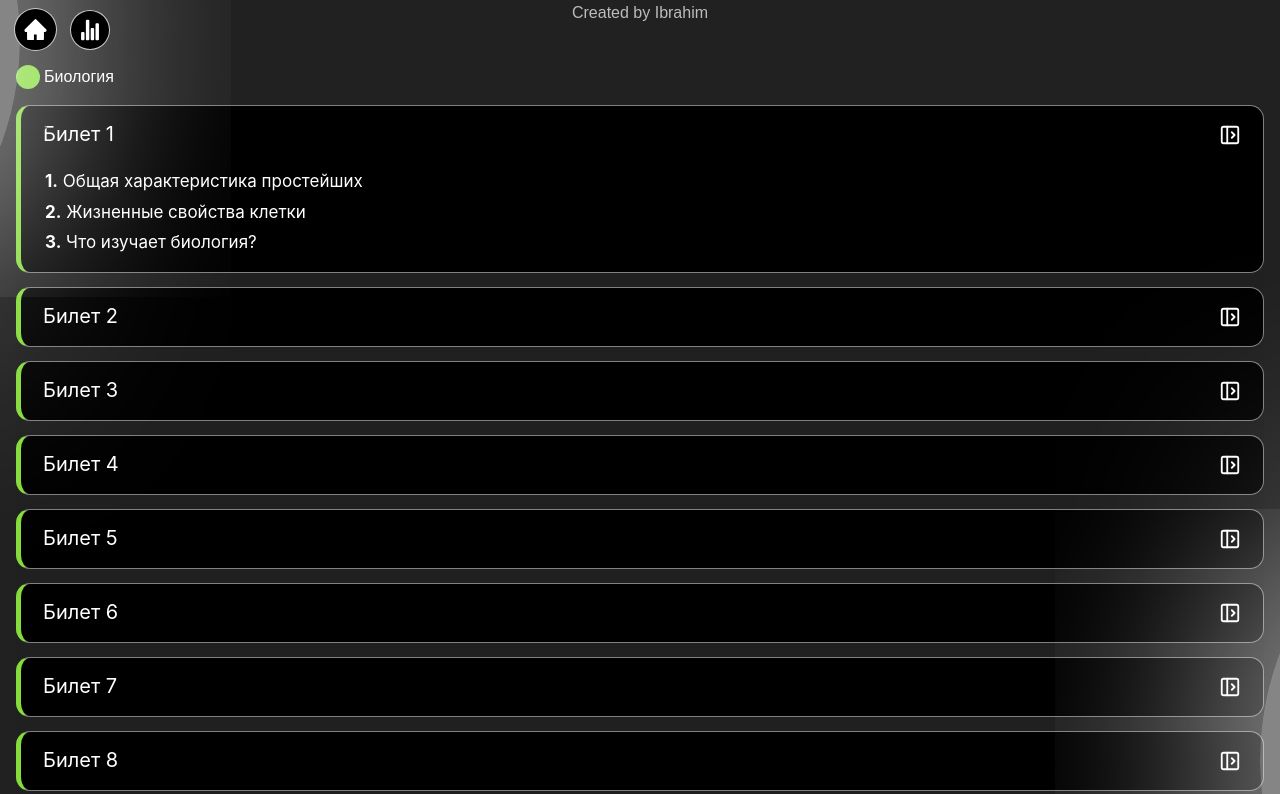
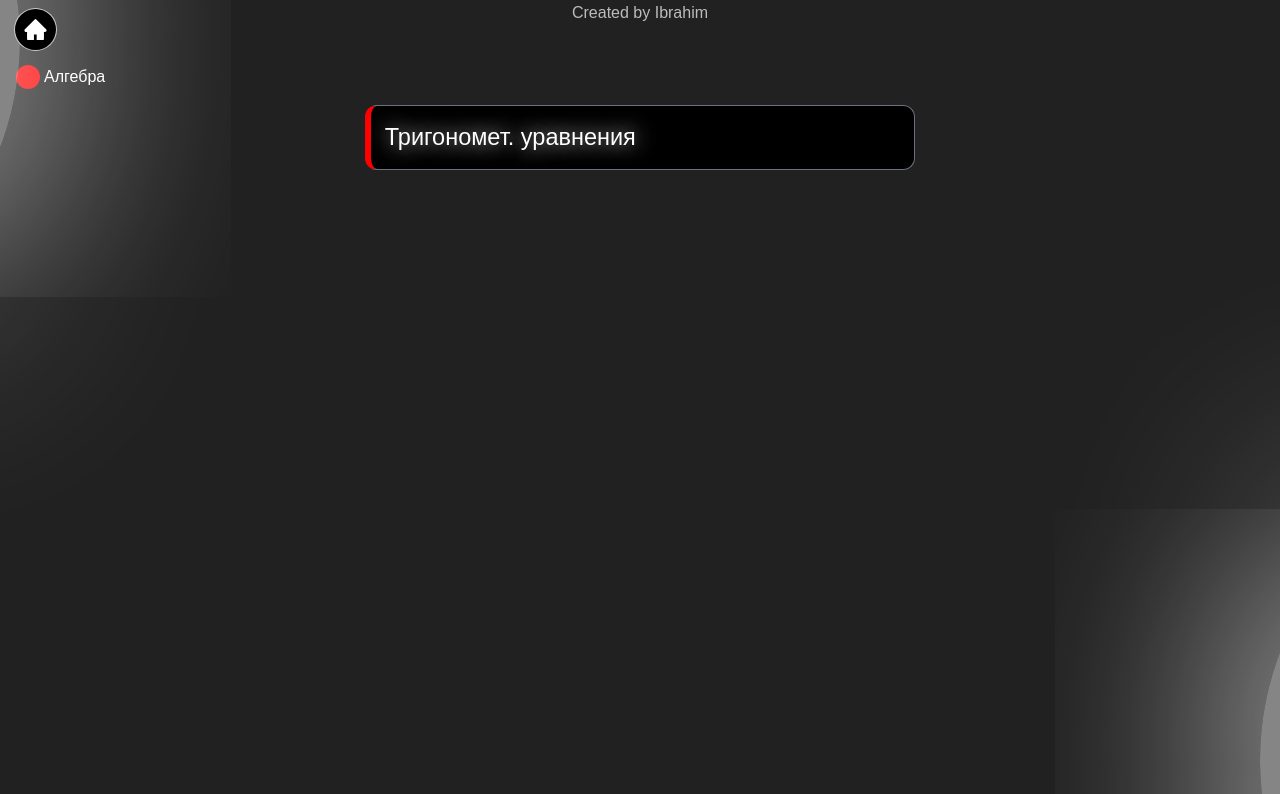
Before and after one commit to i8Rahi1m/exam-help, a Next.js app: page /math in a window 1280 px wide. Shown: the top 794 px of the page. Built offline with nearby package versions, Linux system fonts and the light colour scheme.

Commit message:
mathtasks

```diff
--- /dev/null
+++ b/app/math/[id]/page.tsx
@@ -0,0 +1,80 @@
+"use client";
+
+import { useParams } from "next/navigation";
+import { Math as mathData } from "@/database/math";
+import { HomeLink } from "@/components/homeLink/ui";
+import { useState } from "react";
+
+export default function MathTaskPage() {
+  const params = useParams();
+  const id = parseInt(params?.id as string);
+
+  const category = mathData[0];
+  const theme = category.themes.find((t) => t.id === id);
+
+  const [videoStart, setVideoStart] = useState<number | null>(null);
+
+  if (!theme) {
+    return (
+      <div className="p-6 text-center text-red-500">
+        <HomeLink />
+        <p>Задача не найдена.</p>
+      </div>
+    );
+  }
+
+  const videoUrl = `https://www.youtube.com/embed/${theme.video}${videoStart !== null ? `?start=${videoStart}&autoplay=1` : ""}`;
+
+  return (
+    <div className="p-6 px-4 max-w-4xl mx-auto space-y-6">
+      <HomeLink />
+      <h1 className="text-2xl font-bold flex items-center">
+        <span
+          className="bg-black w-fit p-2 rounded-2xl border-[1px] text-[19px] mr-2"
+          style={{ borderColor: category.color }}
+        >
+          {category.title.toUpperCase()}
+        </span>
+        -
+        <span className="ml-2.5">{theme.theme}</span>
+      </h1>
+
+      <div className="bg-[#3c3c3c99] p-4 rounded-3xl border-[1px] border-[#8080806a]">
+        <h2 className="text-lg font-semibold">Задачи:</h2>
+        {theme.tasks.map((el) => (
+          <div key={el.id} className="flex items-center justify-between py-1">
+            <p className="text-[23px] px-1.5 rounded-lg bg-[#444] text-white">{el.task}</p>
+            {el.time !== undefined && (
+              <button
+                onClick={() => setVideoStart(el.time)}
+                className="pl-3 pr-2.5 py-1 rounded-lg bg-[#444] text-white hover:bg-[#666] ml-4 transition"
+              >
+                ▶
+              </button>
+            )}
+          </div>
+        ))}
+      </div>
+
+      {theme.video && (
+        <div>
+          <h2 className="text-lg font-medium bg-[#323232d9] border-[1px] border-[#8080806a] border-b-0 rounded-t-2xl p-1.5 px-4 text-[23px]">
+            Видео
+          </h2>
+          <div className="bg-black rounded-b-2xl border-[1px] border-[#808080a0] border-t-0 aspect-video">
+            <iframe
+              key={videoUrl} // force iframe to reload when videoUrl changes
+              className="w-full h-full rounded-b-2xl"
+              src={videoUrl}
+              title="YouTube video player"
+              frameBorder="0"
+              allow="accelerometer; autoplay; clipboard-write; encrypted-media; gyroscope; picture-in-picture; web-share"
+              referrerPolicy="strict-origin-when-cross-origin"
+              allowFullScreen
+            ></iframe>
+          </div>
+        </div>
+      )}
+    </div>
+  );
+}
--- /dev/null
+++ b/app/math/page.tsx
@@ -0,0 +1,22 @@
+'use client';
+
+import { HomeLink } from "@/components/homeLink/ui";
+import { IoStatsChart } from "react-icons/io5";
+import CollapseSection from "@/entities/collapseSection/ui";
+import { Designation } from "@/entities/designation/ui";
+import { useParams } from 'next/navigation';
+import Link from "next/link";
+import MathSection from "@/entities/mathSection/ui";
+
+export default function TicketStacks() {
+  const params = useParams();
+  const key = params?.title as string;
+
+  return (
+    <div className="">
+      <HomeLink/>
+      <Designation/>
+      <MathSection/>
+    </div>
+  );
+}
--- a/app/page.tsx
+++ b/app/page.tsx
@@ -1,3 +1,4 @@
+import { Math } from "@/database/math";
 import { Tickets } from "@/database/tickets";
 import Link from "next/link";
 
@@ -5,6 +6,16 @@ export default function Home() {
   return (
     <div className="flex flex-wrap p-4 justify-between md:justify-normal md:space-x-5.5 space-y-5.5 md:px-[135px]">
       {Tickets.map((el) => (
+        <Link
+          href={`tickets/${el.key}`}
+          key={el.key}
+          className="transition-[0.7s] flex justify-center items-center bg-[black] w-full h-[40vw] rounded-2xl text-[25px] md:w-[200px] md:h-[200px] hover:bg-[#1d1d1d] hover:text-[24px] hover:scale-105"
+          style={{ border: `2px solid ${el.color}` }}
+        >
+          {el.title}
+        </Link>
+      ))}
+      {Math.map((el) => (
         <Link
           href={`/${el.key}`}
           key={el.key}
--- /dev/null
+++ b/database/math.ts
@@ -0,0 +1,41 @@
+export const Math = [
+    {
+      key: "math",
+      title: "Алгебра",
+      color: "red",
+      themes: [
+        {
+          id: 1,
+          theme: "Тригономет. уравнения",
+          tasks: [
+            {
+              id: 1,
+              task: "2sin²x + 3cosx = 0",
+              time: 9
+            },
+            {
+              id: 2,
+              task: "tgx = ctgx",
+              time: 155
+            },
+            {
+              id: 3,
+              task: "cos2x + cos²x + sinx*cosx = 0",
+              time: 243
+            },
+            {
+              id: 4,
+              task: "sin3x + cos3x = √2",
+              time: 384
+            },
+            {
+              id: 5,
+              task: "sin²x - cos²x = cos4x",
+              time: 635
+            },
+          ],
+          video: "kXOSk0COevA",
+        },
+      ],
+    },
+  ];
--- a/entities/collapseSection/ui.tsx
+++ b/entities/collapseSection/ui.tsx
@@ -38,7 +38,7 @@ const CollapseSection: React.FC = () => {
   };
 
   const handleNavigation = (id: number, title: string) => {
-    router.push(`/${title}/${id}`);
+    router.push(`/tickets/${title}/${id}`);
   };
 
   const items: CollapseProps['items'] = Tickets[0].ticks.map((tick) => ({
@@ -73,9 +73,6 @@ const CollapseSection: React.FC = () => {
       <Collapse
         bordered={false}
         defaultActiveKey={['1']}
-        expandIcon={({ isActive }) => (
-          <CaretRightOutlined rotate={isActive ? 90 : 0} />
-        )}
         items={items}
       />
     </section>
--- a/entities/designation/ui.tsx
+++ b/entities/designation/ui.tsx
@@ -1,17 +1,33 @@
-"use client"
+"use client";
 
-import { Tickets } from "@/database/tickets"
-import { useEffect } from "react"
+import { Tickets } from "@/database/tickets";
+import { Math } from "@/database/math";
+import { useParams } from "next/navigation";
+import { useEffect, useState } from "react";
 
 export const Designation = () => {
-    return(
-        <section>
-            {Tickets.map(el=>(
-                <div className="flex px-4 pt-[40px]">
-                    <span key={el.key} className="p-3 mr-1 rounded-2xl" style={{backgroundColor: el.color}}></span>
-                    <p>{el.title}</p>
-                </div>
-            ))}
-        </section>
-    )
-}
+  const params = useParams();
+  const key = params?.title as string;
+
+  const [data, setData] = useState<{ key: string; color: string; title: string }[]>([]);
+
+  useEffect(() => {
+    const ticketMatch = Tickets.find((el) => el.key === key);
+    if (ticketMatch) {
+      setData(Tickets);
+    } else {
+      setData(Math);
+    }
+  }, [key]);
+
+  return (
+    <section>
+      {data.map((el) => (
+        <div key={el.key} className="flex px-4 pt-[40px]">
+          <span className="p-3 mr-1 rounded-2xl" style={{ backgroundColor: el.color }}></span>
+          <p>{el.title}</p>
+        </div>
+      ))}
+    </section>
+  );
+};
--- a/entities/diagram/ui.tsx
+++ b/entities/diagram/ui.tsx
@@ -1,4 +1,4 @@
-'use client';
+"use client";
 
 import {
   BarChart,
@@ -9,42 +9,43 @@ import {
   Tooltip,
   Legend,
   ResponsiveContainer,
-} from 'recharts';
-import { useParams } from 'next/navigation';
-import { Tickets } from '@/database/tickets';
-import { useEffect, useState } from 'react';
+} from "recharts";
+import { useParams } from "next/navigation";
+import { Tickets } from "@/database/tickets";
+import { useEffect, useState } from "react";
 
 export const Diagram = () => {
   const params = useParams();
   const key = params?.title as string;
-  const category = Tickets.find(ticket => ticket.key === key);
+  const category = Tickets.find((ticket) => ticket.key === key);
 
   const [even, setEven] = useState(0);
   const [odd, setOdd] = useState(0);
 
   useEffect(() => {
-    let evenCount = 0;
-    let oddCount = 0;
+    let evenDiffSum = 0;
+    let oddDiffSum = 0;
 
     if (category?.ticks) {
-      category.ticks.forEach((tick: { diff: number }) => {
-        if (tick.diff % 2 === 0) {
-          evenCount++;
+      category.ticks.forEach((tick: { id: number; diff: number }) => {
+        if (tick.id % 2 === 0) {
+          evenDiffSum += tick.diff;
         } else {
-          oddCount++;
+          oddDiffSum += tick.diff;
         }
       });
     }
 
-    sessionStorage.setItem('evenCount', evenCount.toString());
-    sessionStorage.setItem('oddCount', oddCount.toString());
-    setEven(evenCount);
-    setOdd(oddCount);
+    sessionStorage.setItem("evenCount", evenDiffSum.toString());
+    sessionStorage.setItem("oddCount", oddDiffSum.toString());
+    setEven(evenDiffSum);
+    setOdd(oddDiffSum);
   }, [category]);
+
 
   const data = [
     {
-      name: '',
+      name: "",
       Четные: even,
       Нечетные: odd,
     },
--- /dev/null
+++ b/entities/mathSection/ui.tsx
@@ -0,0 +1,30 @@
+"use client";
+
+import React from "react";
+import { Math as mathData } from "@/database/math";
+import Link from "next/link";
+
+const MathSection: React.FC = () => {
+  const selectedSection = mathData[0]; // или найти нужную секцию по ключу
+
+  return (
+    <section className="p-4 flex flex-col items-center">
+      {selectedSection.themes.map((el) => (
+        <Link
+          key={el.id}
+          href={`/math/${el.id}`}
+          className="transition duration-200 p-3.5 md:w-[43vw] w-full pr-0 flex justify-between h-[65px] items-center bg-black rounded-xl border border-gray-500 border-l-[6px] border-l-[red] hover:bg-[#000000ab] hover:shadow-[0_0_10px_gray] hover:scale-[1.02]"
+        >
+          <span
+            style={{ textShadow: "0 0 20px #dedede" }}
+            className="text-white text-[23.5px]"
+          >
+            {el.theme}
+          </span>
+        </Link>
+      ))}
+    </section>
+  );
+};
+
+export default MathSection;
--- a/entities/ticketsStatistic/ui.tsx
+++ b/entities/ticketsStatistic/ui.tsx
@@ -10,12 +10,13 @@ const TicketsStatistic: React.FC = () => {
 
   return (
     <section className="p-4 mt-[35px]">
-      <div className="flex gap-6 justify-between">
+      <div className="flex justify-between">
         <div className="flex flex-col gap-3">
           {oddTicks.map((el) => (
             <Link
-              href={`/${Tickets[0].key}/${el.id}`}
-              className="transition-[0.5s] p-3.5 pr-0 flex justify-between h-[65px] items-center bg-black rounded-xl border-[1px] border-[gray] border-l-[6px] border-l-[#B0C4DE] hover:bg-[#000000ab] hover:shadow-[0px_0px_10px_gray] hover:scale-[1.02]"
+              key={el.id}
+              href={`/tickets/${Tickets[0].key}/${el.id}`}
+              className="transition-[0.5s] p-3.5 w-[43vw] pr-0 flex justify-between h-[65px] items-center bg-black rounded-xl border-[1px] border-[gray] border-l-[6px] border-l-[#B0C4DE] hover:bg-[#000000ab] hover:shadow-[0px_0px_10px_gray] hover:scale-[1.02]"
             >
               <span
                 style={{ textShadow: "0 0 20px #dedede" }}
@@ -33,8 +34,9 @@ const TicketsStatistic: React.FC = () => {
         <div className="flex flex-col gap-3">
           {evenTicks.map((el) => (
             <Link
-              href={`/${Tickets[0].key}/${el.id}`}
-              className="transition-[0.5s] p-3.5 pr-0 flex justify-between h-[65px] items-center bg-black rounded-xl border-[1px] border-[gray] border-l-[6px] border-l-[#4981ea] hover:bg-[#000000ab] hover:shadow-[0px_0px_10px_gray] hover:scale-[1.02]"
+              key={el.id}
+              href={`/tickets/${Tickets[0].key}/${el.id}`}
+              className="transition-[0.5s] p-3.5 pr-0 w-[43vw] flex justify-between h-[65px] items-center bg-black rounded-xl border-[1px] border-[gray] border-l-[6px] border-l-[#4981ea] hover:bg-[#000000ab] hover:shadow-[0px_0px_10px_gray] hover:scale-[1.02]"
             >
               <span
                 style={{ textShadow: "0 0 20px #dedede" }}
```
Also changed, not shown: database/tickets.ts (+16 -16 lines), app/tickets/[title]/[id]/page.tsx (renamed from app/[title]/[id]/page.tsx), app/tickets/[title]/page.tsx (renamed from app/[title]/page.tsx).
